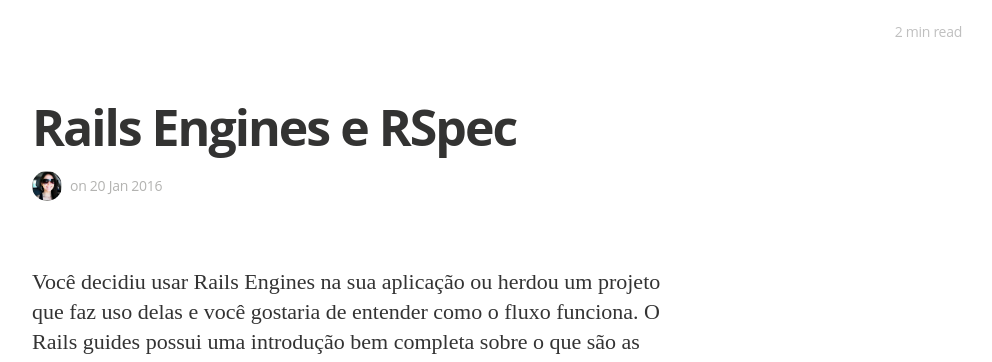
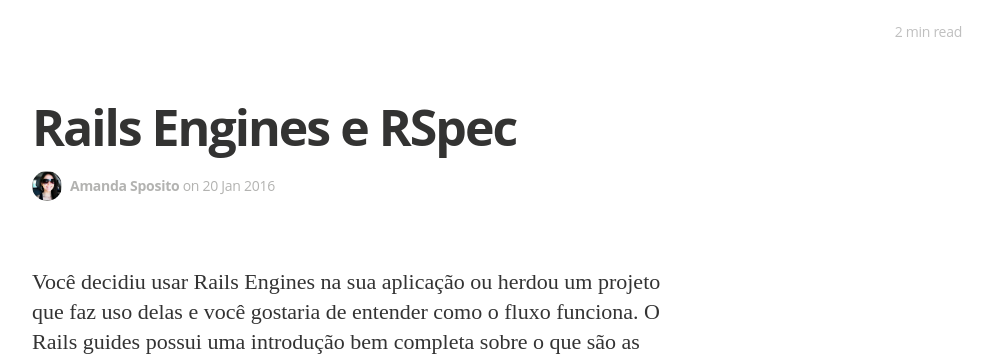
Before and after one commit to amandasposito/amandasposito.github.io, a Jekyll site: the page built from _posts/2016-01-19-rails-engines-rspec.markdown, in a window 1280 px wide and 900 px high. Shown: the top 362 px of the window, without its empty margins (288-1280 px from the left). Built offline with Jekyll 4.4.1, drawn with Linux system fonts in a browser that asks for light colours; nearby versions of some CDN libraries; some web fonts are replaced.

Commit message:
Add author to posts

```diff
--- a/_posts/2015-12-08-criando-um-chat-utilizando-elixir-e-phoenix.markdown
+++ b/_posts/2015-12-08-criando-um-chat-utilizando-elixir-e-phoenix.markdown
@@ -1,6 +1,7 @@
 ---
 layout: post
 title:  "Criando um chat utilizando Elixir e Phoenix"
+author: "Amanda Sposito"
 date:   2015-12-08 22:33:37 -0300
 categories:
   - elixir
--- a/_posts/2016-01-19-rails-engines-rspec.markdown
+++ b/_posts/2016-01-19-rails-engines-rspec.markdown
@@ -1,6 +1,7 @@
 ---
 layout: post
 title:  "Rails Engines e RSpec"
+author: "Amanda Sposito"
 date:   2016-01-19 21:23:37 -0300
 categories:
   - rails engines
--- a/_posts/2016-04-23-book-review-refatorando-com-padroes-de-projeto-um-guia-em-ruby.markdown
+++ b/_posts/2016-04-23-book-review-refatorando-com-padroes-de-projeto-um-guia-em-ruby.markdown
@@ -1,6 +1,7 @@
 ---
 layout: post
 title:  "Book Review: Refatorando com padrões de projeto, um guia em Ruby"
+author: "Amanda Sposito"
 date:   2016-04-23 22:33:37 -0300
 categories:
   - design patterns
--- a/_posts/2016-09-03-ecto-what-about-it.markdown
+++ b/_posts/2016-09-03-ecto-what-about-it.markdown
@@ -1,6 +1,7 @@
 ---
 layout: post
 title:  "Ecto, what about it?"
+author: "Amanda Sposito"
 date:   2016-09-03 08:40:37 -0300
 categories:
   - elixir
--- a/_posts/2017-06-04-testing-in-elixir-where-to-start.markdown
+++ b/_posts/2017-06-04-testing-in-elixir-where-to-start.markdown
@@ -1,6 +1,7 @@
 ---
 layout: post
 title:  "Testing in Elixir, where to start?"
+author: "Amanda Sposito"
 date:   2017-06-04 16:17:37 -0300
 categories:
   - elixir
```
